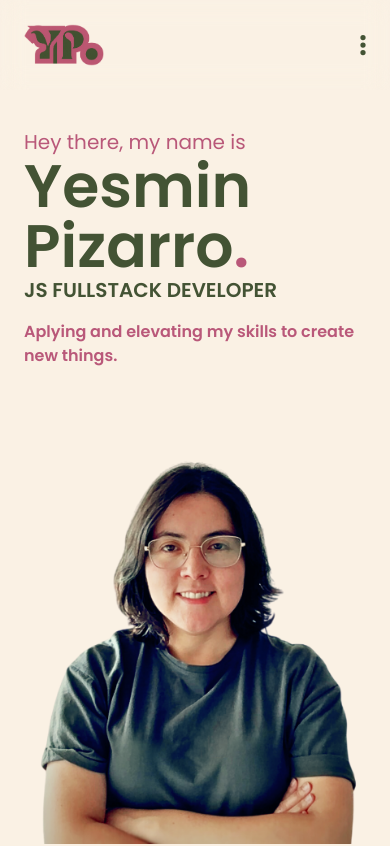
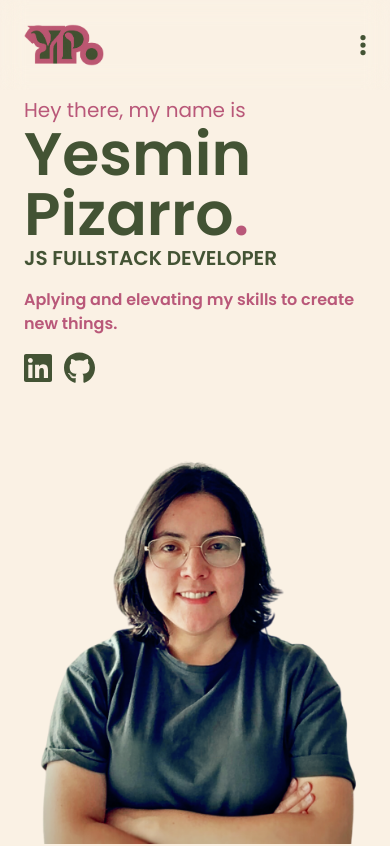
Before and after one commit to yesminalina/yesminalina_portfolio, a React (Vite) app: page / in a window 390 px wide. Shown: the top 846 px of the page. Built offline with nearby package versions, Linux system fonts and the light colour scheme.

Commit message:
Feat: fix header for mobile

```diff
--- a/src/components/Header.jsx
+++ b/src/components/Header.jsx
@@ -11,13 +11,17 @@ const Header = () => {
   return (
     <Element name='about' className='flex justify-center align-bottom md:max-w-[1100px] min-h-svh mx-auto sm:pt-28 text-olive'>
       <div className='flex flex-col sm:flex sm:flex-row sm:justify-between md:self-end sm:h-[540px] bg-none sm:bg-hero-img bg-contain bg-bottom bg-no-repeat'>
-        <section className='flex justify-center w-full min-h-dvh bg-hero-img bg-contain bg-bottom bg-no-repeat sm:bg-none px-6'>
-          <div className='flex flex-col w-full md:w-8/12 pt-32 sm:pt-0'>
+        <section className='flex sm:w-8/12 min-h-dvh bg-hero-img bg-contain bg-bottom bg-no-repeat sm:bg-none px-6'>
+          <div className='flex flex-col w-full sm:w-8/12 pt-24 sm:pt-0'>
             <p className='text-xl text-pink'>Hey there, my name is</p>
             <h1 className='text-start font-semibold text-6xl sm:text-8xl max-w-36'>Yesmin Pizarro<span className='text-pink'>.</span></h1>
             <article className='sm:hidden'>
               <h2 className='text-xl md:text-3xl uppercase font-semibold'>JS Fullstack Developer</h2>
               <p className='text-pink font-semibold my-4'>Aplying and elevating my skills to create new things.</p>
+              <article className='flex justify-start'>
+                <a href='https://www.linkedin.com/in/yesminpizarro/'>{linkedinIcon}</a>
+                <a href='https://github.com/yesminalina'>{githubIcon}</a>
+              </article>
             </article>
             <Link className='hidden sm:block mt-24 ms-36 alagn-bottom text-pink animate-bounce cursor-pointer' smooth duration={500} to='projects'>{arrowDown}</Link>
           </div>
```
